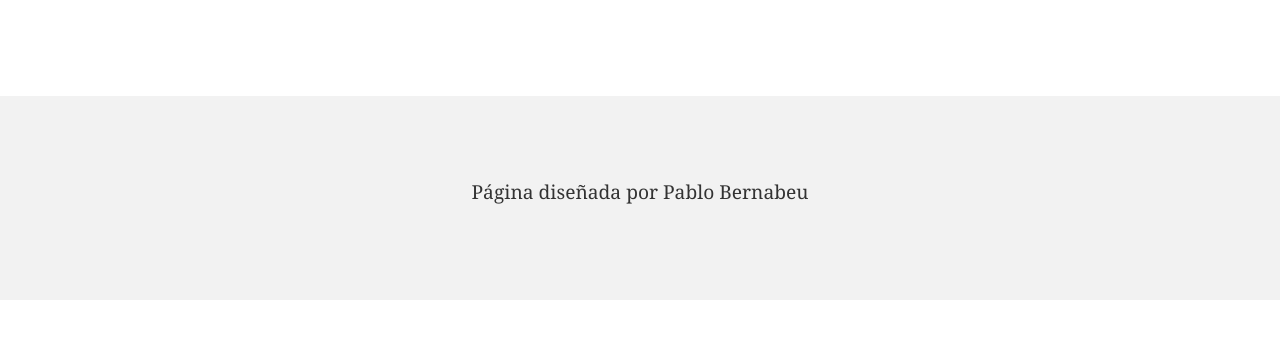
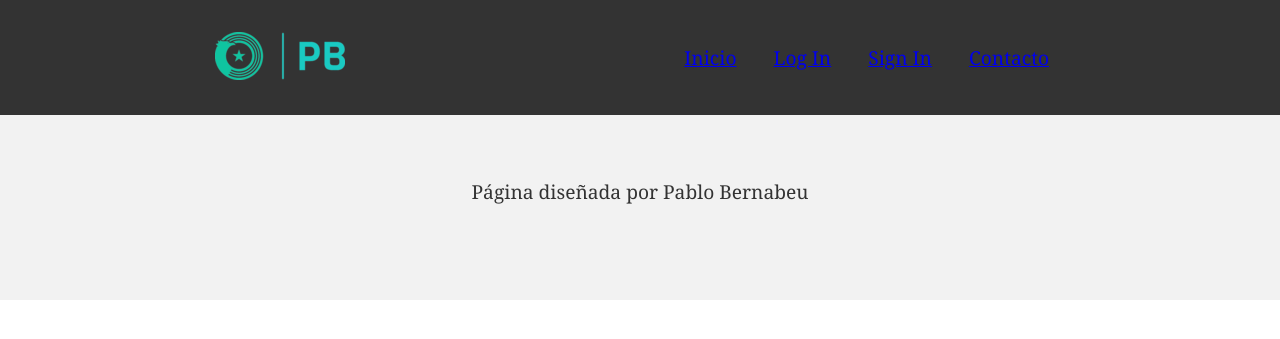
Before and after one commit to pablobernabeu1/SocialNetwork, a PHP site: page /logInPage.html in a window 1280 px wide. Shown: the top 339 px of the page. Run offline with PHP 8.4, Linux system fonts and the light colour scheme.

Commit message:
Quincto commit.
Actualizando la página de inicio de sesión, y el enlace hacia ella.

```diff
--- a/css/estilos.css
+++ b/css/estilos.css
@@ -21,7 +21,7 @@ p {
     margin: 0 auto;
 }
 
-.header {
+header {
     background: #333;
     color: white;
     padding: 2rem 0;
--- a/index.html
+++ b/index.html
@@ -16,7 +16,7 @@
                 <span class="menu-icon">Ver menú</span>
                 <nav class="navigation">
                     <ul>
-                        <li><a href="#">Inicio</a></li>
+                        <li><a href="logInPage.html">Inicio</a></li>
                         <li><a href="#">Log In</a></li>
                         <li><a href="#">Sign In</a></li>
                         <li><a href="#">Contacto</a></li>
--- a/logInPage.html
+++ b/logInPage.html
@@ -10,7 +10,21 @@
   </head>
   <body>
       <header>
+        <div class="container logo-nav-container">
+          <a href="#" class="logo"><img src="logo/logo_small_red.png" alt="alt"/></a>
+          <span class="menu-icon">Ver menú</span>
+          <nav class="navigation">
+              <ul>
+                  <li><a href="#">Inicio</a></li>
+                  <li><a href="#">Log In</a></li>
+                  <li><a href="#">Sign In</a></li>
+                  <li><a href="#">Contacto</a></li>
+              </ul>
+          </nav>
+        </div>
       </header>
+
+
 
       <footer>
         <div class="container">
```
